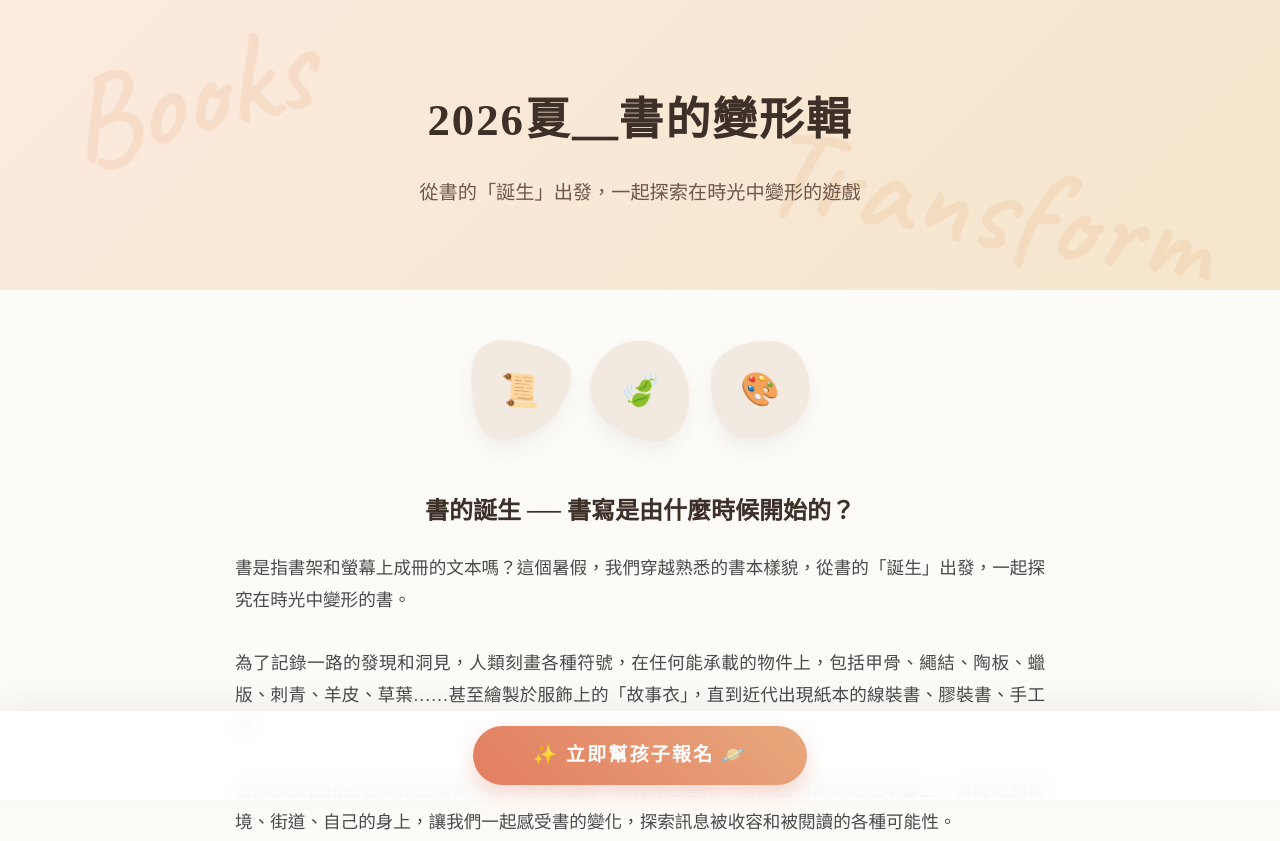
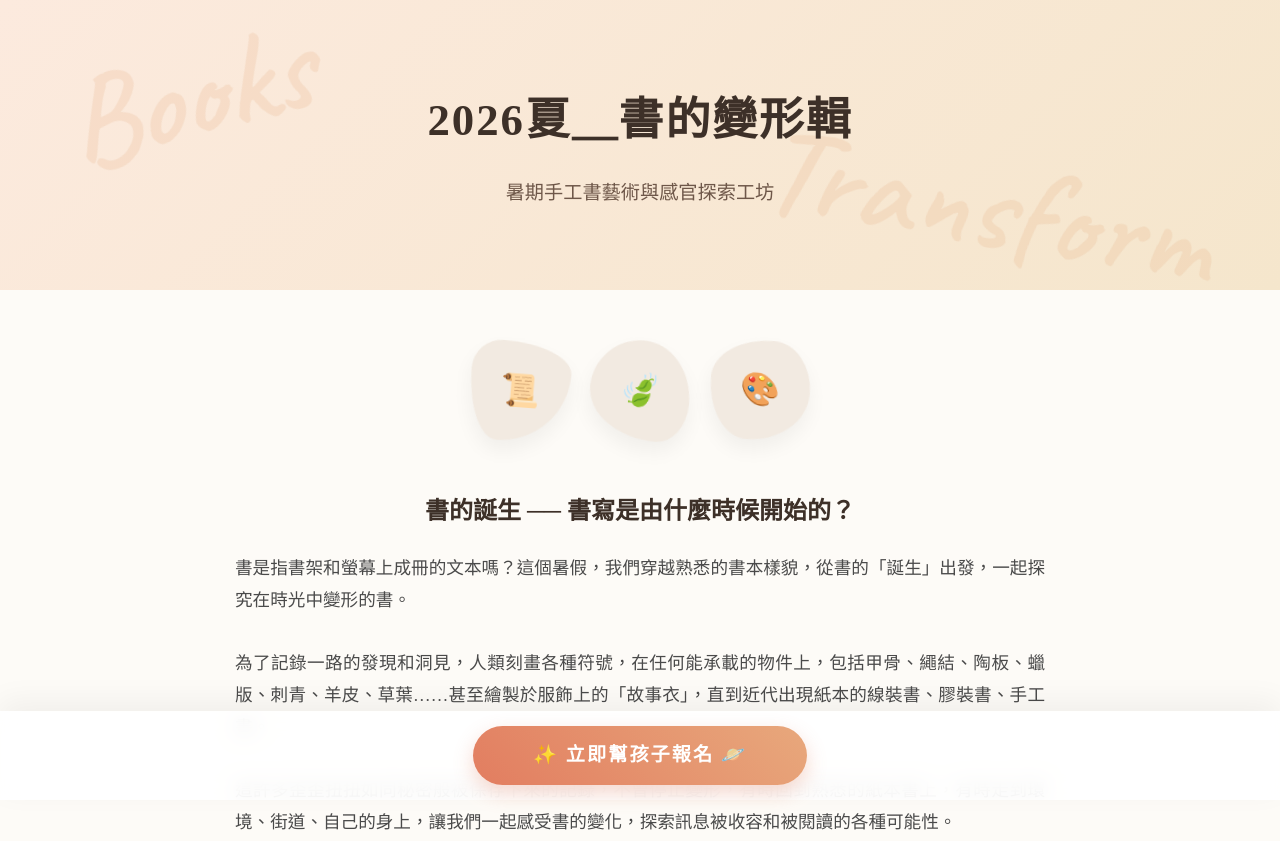
Before and after one commit to miyaherba/my-book20260603, a plain HTML site: page index.html in a window 1280 px wide. Shown: the top 841 px of the page. Drawn offline with Linux system fonts and the light colour scheme; a web font is replaced by a local one.

Commit message:
Update index.html

```diff
--- a/index.html
+++ b/index.html
@@ -403,7 +403,7 @@
         <div class="header-decor decor-2">Transform</div>
         <div class="header-content">
             <h1>2026夏＿書的變形輯</h1>
-            <p>從書的「誕生」出發，一起探索在時光中變形的遊戲</p>
+            <p>暑期手工書藝術與感官探索工坊</p>
         </div>
     </header>
 
```
